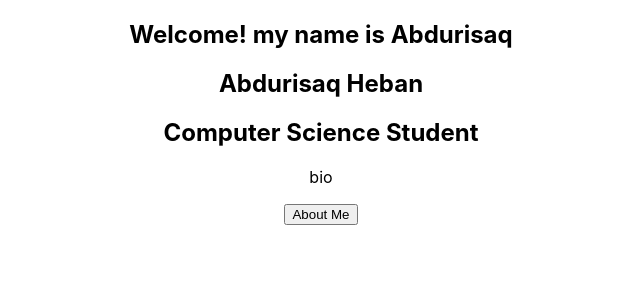
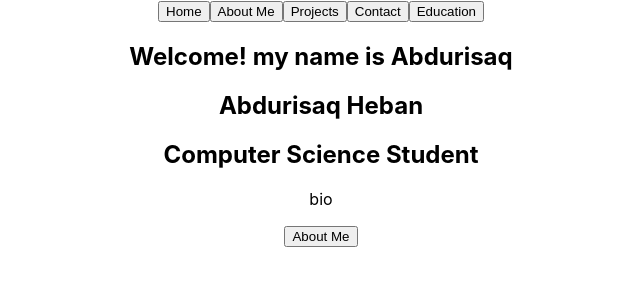
Before and after one commit to abdurisaq/Personal-Website, a React (Create React App) app: page / in a window 1280 px wide. Shown: the top 300 px of the page, without its empty margins (319-959 px from the left). Built offline with nearby package versions, Linux system fonts and the light colour scheme.

Commit message:
added tab buttons

```diff
--- a/src/App.jsx
+++ b/src/App.jsx
@@ -3,7 +3,7 @@ import './App.css';
 import HomePage from './pages/home';
 import AboutPage from './pages/about';
 import React, { useState } from 'react';
-
+import Sidebar from './sidebar';
 
 function App() {
   const [page, setPage] = useState('home');
@@ -11,7 +11,7 @@ function App() {
   const goToAboutMe = () => setPage('aboutMe');
   return (
     <div className="App">
-
+      <Sidebar setPage={setPage} />
       {page === 'home' && <HomePage goToAboutMe={goToAboutMe} />}
       {page === 'aboutMe' && <AboutPage />}
 
--- /dev/null
+++ b/src/sidebar.jsx
@@ -0,0 +1,15 @@
+import React from 'react';
+
+function Sidebar({ setPage }) {
+  return (
+    <div className="sidebar">
+      <button >Home</button>
+      <button >About Me</button>
+      <button >Projects</button>
+      <button >Contact</button>
+      <button >Education</button>
+    </div>
+  );
+}
+
+export default Sidebar;
```
